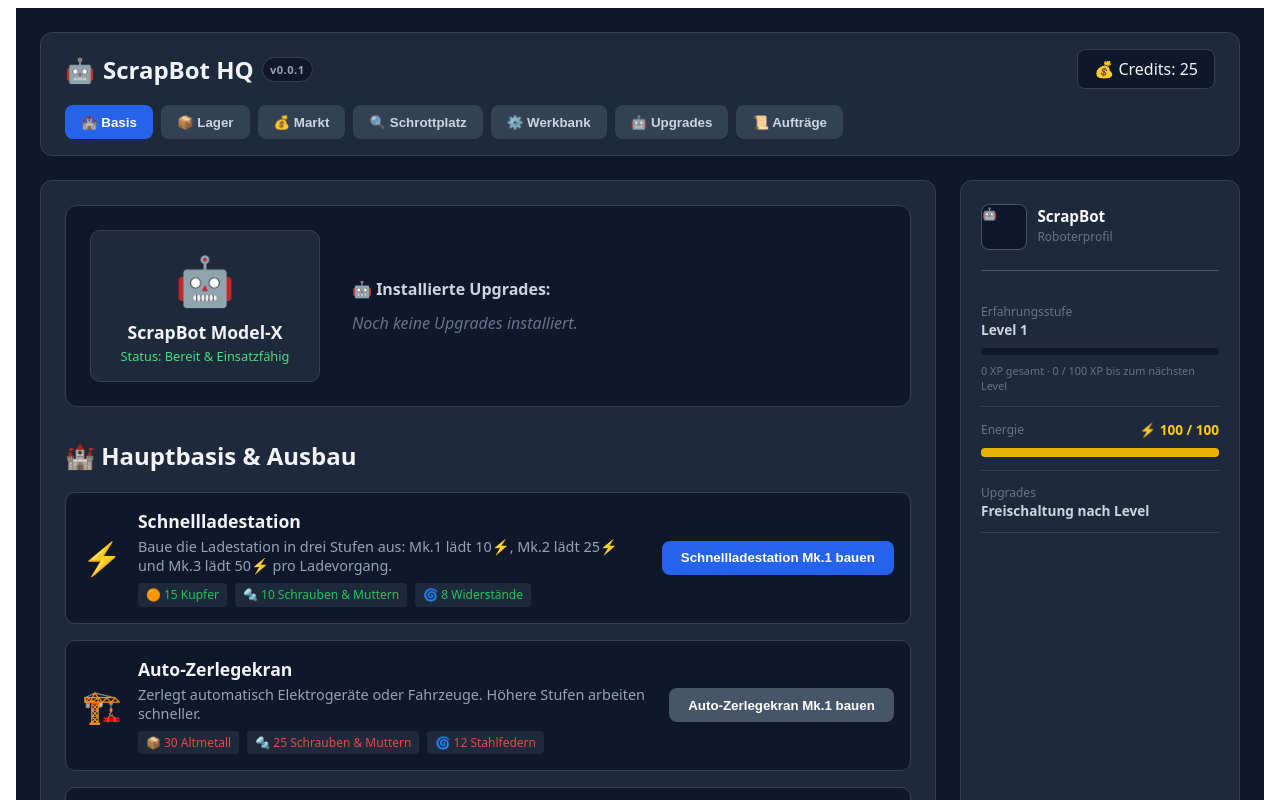
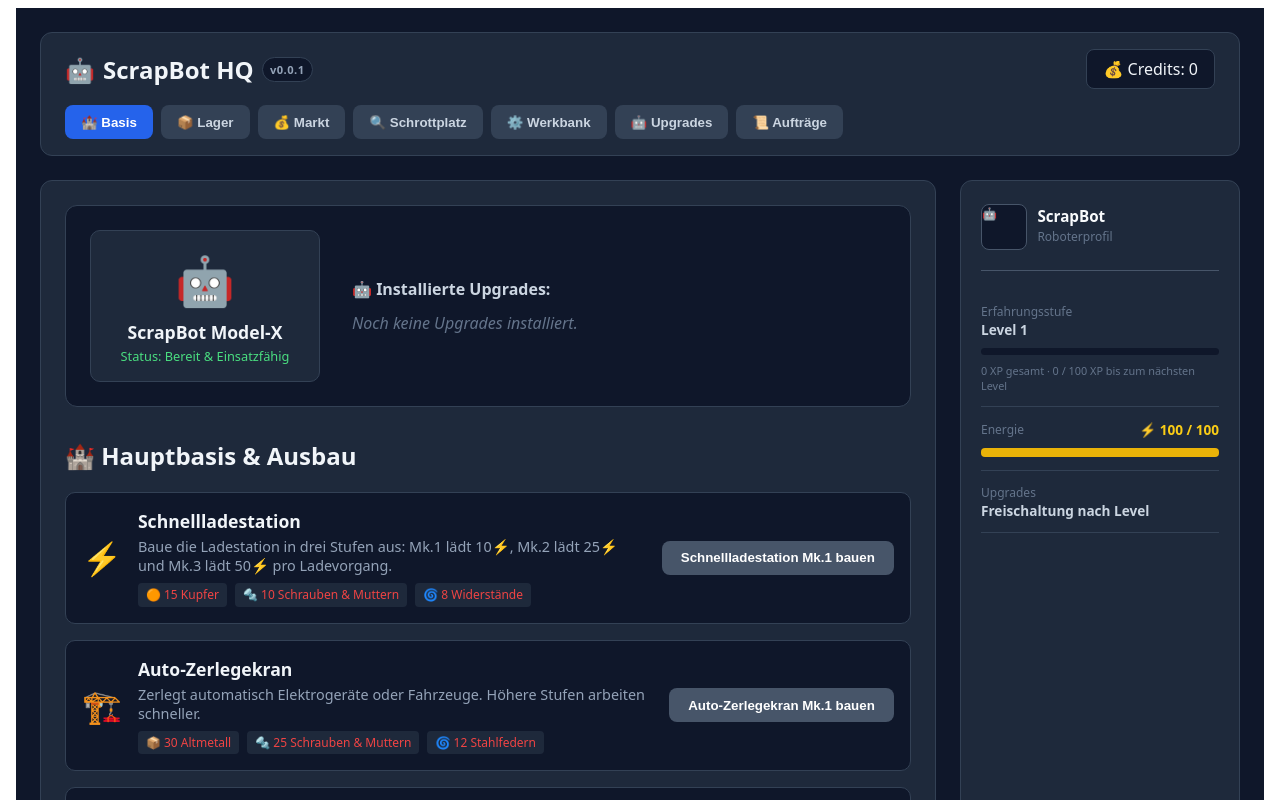
Before and after one commit to MrRenderson23/scrapbot, a SvelteKit app: page / in a window 1280 px wide. Shown: the top 800 px of the page. Built offline with nearby package versions, Linux system fonts and the light colour scheme.

Commit message:
Start new games with empty resources

```diff
--- a/src/routes/+page.svelte
+++ b/src/routes/+page.svelte
@@ -50,12 +50,12 @@
 
   // Material-Inventar
   let materials = $state<Record<string, number>>({
-    scrap: 15, copper: 15, aluminum: 10, transistors: 5,
-    chips: 5, resistors: 8, diodes: 10, screws: 20,
-    springs: 10, leather: 0, plastic: 10, glass: 15
+    scrap: 0, copper: 0, aluminum: 0, transistors: 0,
+    chips: 0, resistors: 0, diodes: 0, screws: 0,
+    springs: 0, leather: 0, plastic: 0, glass: 0
   });
 
-  let credits = $state(25);
+  let credits = $state(0);
   const BATTERY_PRICE = 50;
   const BATTERY_ENERGY = 50;
   let batteries = $state(0);
```
